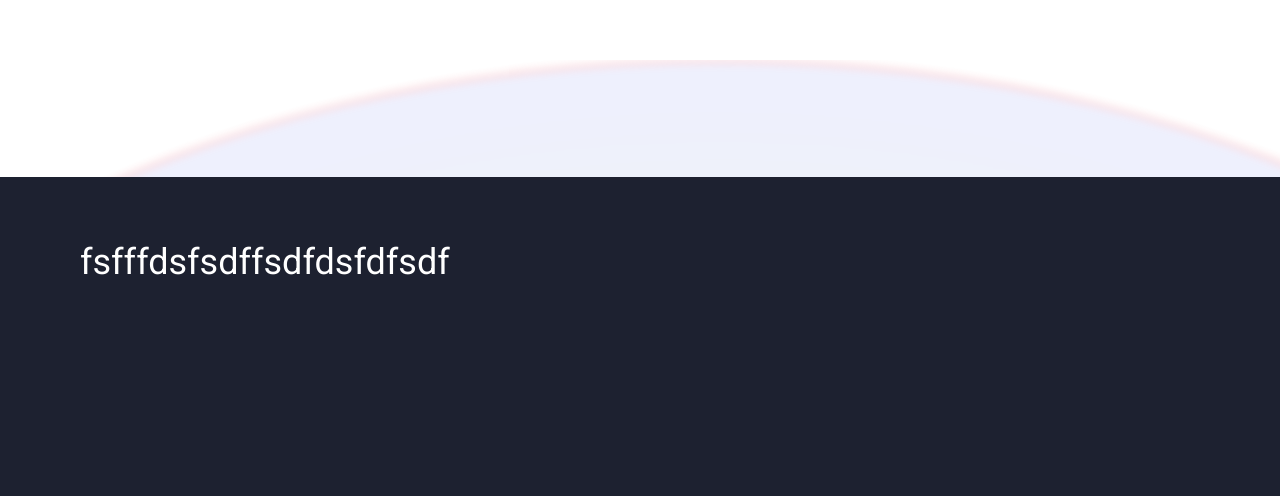
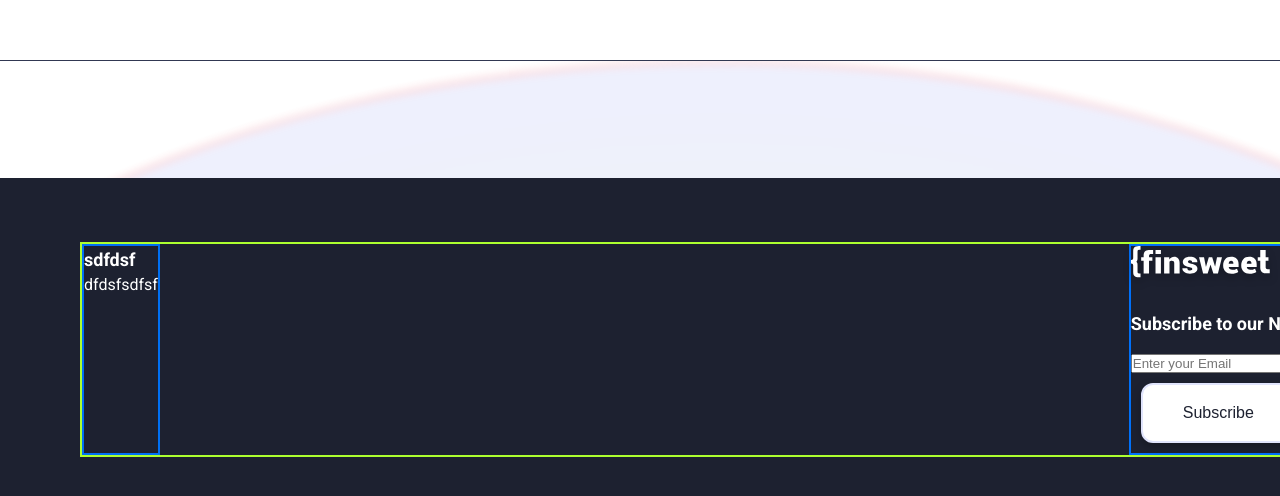
Before and after one commit to F-Agata/finsweet, a Next.js app: page / in a window 1280 px wide. Shown: the part 528-1024 px from the top of the page. Built offline with nearby package versions, Linux system fonts and the light colour scheme.

Commit message:
footer wip

```diff
--- a/components/Logo.js
+++ b/components/Logo.js
@@ -2,17 +2,20 @@ import React from "react";
 import styled , { css } from "styled-components";
 
 import Box from '../styles/Box'
-import LogoVector from '../public/LogoVector.svg'
+import LogoVectorDark from '../public/LogoVectorDark.svg'
+import LogoVectorLight from '../public/LogoVectorLight.svg'
 
 
 
-const Logo = () => {
+const Logo = ( {color} ) => {
     // useEffect(()=>{console.log(iconClosed)},[])
 
 
     return (
         <BoxLogo >
-            <LogoIcon src={LogoVector.src} alt={"logo"} />
+            {color === "dark" && <LogoIcon src={LogoVectorDark.src} alt={"logo"} />}
+            {color === "Light" && <LogoIcon src={LogoVectorLight.src} alt={"logo"} />}
+
         </BoxLogo>
     );
 };
--- a/components/footer/Footer.js
+++ b/components/footer/Footer.js
@@ -2,9 +2,9 @@ import React  from "react";
 import styled, { css } from "styled-components";
 
 import Logo from "../Logo";
+import InputFooterPart from "./InputFooterPart"
+import OneColumn from "./OneColumn";
 
-
-import Btn from "../../styles/Btn";
 import Box from "../Box";
 import TitleAndText from "../../styles/TitleAndText";
 
@@ -17,7 +17,18 @@ const Footer = () => {
 
             <BoxGradient />
             <BoxBgPrimary>
-            <TitleAndTextBla variant={'title3'}>fsfffdsfsdffsdfdsfdfsdf</TitleAndTextBla>
+           <BoxTxt>
+               <BoxLinksFooter>
+                   <OneColumn/>
+               </BoxLinksFooter>
+               <BoxLogoSubscribeFooter>
+                   <Logo color={'Light'}/>
+                   <BoxSubscribe>
+                       <TitleAndText variant={'title5'} color={"colorWhite"} mt={32} mb={16}>Subscribe to our Newsletter</TitleAndText>
+                       <InputFooterPart/>
+                   </BoxSubscribe>
+               </BoxLogoSubscribeFooter>
+           </BoxTxt>
             </BoxBgPrimary>
         </BoxFooter>
     );
@@ -31,8 +42,10 @@ const BoxFooter = styled(Box)`
   top: 588px;
   overflow: hidden;
   width: 1440px;
- height: 500px;
+ min-height: 500px;
   background-color: transparent;
+  border-top: 1px solid;
+  border-color: ${props => props.theme.colors.colorBtnHover};
 
   //Effect: Drop shadow;
   //Radius: 4px;
@@ -53,19 +66,25 @@ const BoxGradient = styled(Box)`
   filter: blur(4px);
   radius: 4px;
   Offset: 0px, 4px;
-  //z-index: -2;
 `
 
 const BoxBgPrimary = styled(Box)`
   position: absolute;
   top: 117px;
-  //z-index: -1;
   width: 1440px;
-  height: 383px;
+  min-height: 383px;
   padding: 64px 80px 0px 80px;
   ${({ theme }) => css`
     background-color: ${theme.colors.colorPrimary};
   `};
+`
+
+const BoxTxt = styled(Box)`
+  border: greenyellow 2px solid;
+    width: 1280px;
+  display: flex;
+  justify-content: space-between;
+
 `
 
 const TitleAndTextBla = styled(TitleAndText)`
@@ -74,3 +93,14 @@ const TitleAndTextBla = styled(TitleAndText)`
 
   //border: greenyellow 2px solid;
 `
+
+const BoxLinksFooter = styled(Box)`
+    border: #0070f3 2px solid;
+`
+
+const BoxLogoSubscribeFooter = styled(Box)`
+  border: #0070f9 2px solid;
+`
+
+const BoxSubscribe = styled(Box)`
+`
--- /dev/null
+++ b/components/footer/InputFooterPart.js
@@ -0,0 +1,39 @@
+import React  from "react";
+import styled, { css } from "styled-components";
+
+import Btn from "../../styles/Btn";
+import TitleAndText from "../../styles/TitleAndText";
+import Box from "../Box";
+
+const InputFooterPart = () => {
+    // useEffect(()=>{console.log(iconClosed)},[])
+
+
+    return (
+        <Box display={'flex'} flexDirection={'row'}>
+            <FormFooter
+                // onSubmit={handleSubmit}
+                noValidate>
+                 <InputFooter placeholder={"Enter your Email"}
+                              type={"email"}
+                              id={"email"}
+                              name={"email"}
+                              // value={values.email}
+                              // onChange={handleChange}
+                 >
+
+                 </InputFooter>
+                <Btn variant={'light'} type={"submit"} ml={0} mr={0}>Subscribe</Btn>
+            </FormFooter>
+        </Box>
+    );
+}
+
+export default InputFooterPart;
+
+const FormFooter = styled.form`
+`
+
+const InputFooter = styled.input`
+
+`
--- /dev/null
+++ b/components/footer/OneColumn.js
@@ -0,0 +1,24 @@
+import React  from "react";
+import styled, { css } from "styled-components";
+import TitleAndText from "../../styles/TitleAndText";
+import Box from "../Box";
+
+
+const OneColumn = () => {
+    // useEffect(()=>{console.log(iconClosed)},[])
+
+
+    return (
+        <BoxOneColumn>
+            <TitleAndText variant={'title5'} color={"colorWhite"}>sdfdsf</TitleAndText>
+            <TitleAndText variant={'textSmall'} color={"colorWhite"}>dfdsfsdfsf</TitleAndText>
+        </BoxOneColumn>
+    );
+}
+
+export default OneColumn;
+
+const BoxOneColumn = styled(Box)`
+    display: flex;
+    flex-direction: column;
+`
--- a/components/navigation/Navigation.js
+++ b/components/navigation/Navigation.js
@@ -13,7 +13,7 @@ const Navigation = () => {
 
     return (
         <BoxNavigation >
-            <Logo />
+            <Logo color={"dark"}/>
             <LinksPart/>
             <Btn variant="dark"> Free trial</Btn>
 
--- a/styles/theme.js
+++ b/styles/theme.js
@@ -12,7 +12,7 @@ export default {
     gradientBlur: "radial-gradient(#D798E1 17.55%, #9BFFA5 27.56%, #AED3FF 49.89%, #C9D4EF 56.53%, #CACFFA 65.69%)",
     // gradientBlur: "radial-gradient(483.9% 2719.65% at -49.5% -250%, #D798E1 17.55%, #9BFFA5 27.56%, #AED3FF 49.89%, #C9D4EF 56.53%, #CACFFA 65.69%)",
    },
-  fonts: {
+  fontWeights: {
     fontRegular: `400`,
     fontBold: `700`,
   },
```
Also changed, not shown: public/LogoVectorDark.svg (renamed from public/LogoVector.svg), public/LogoVectorLight.svg (added).
